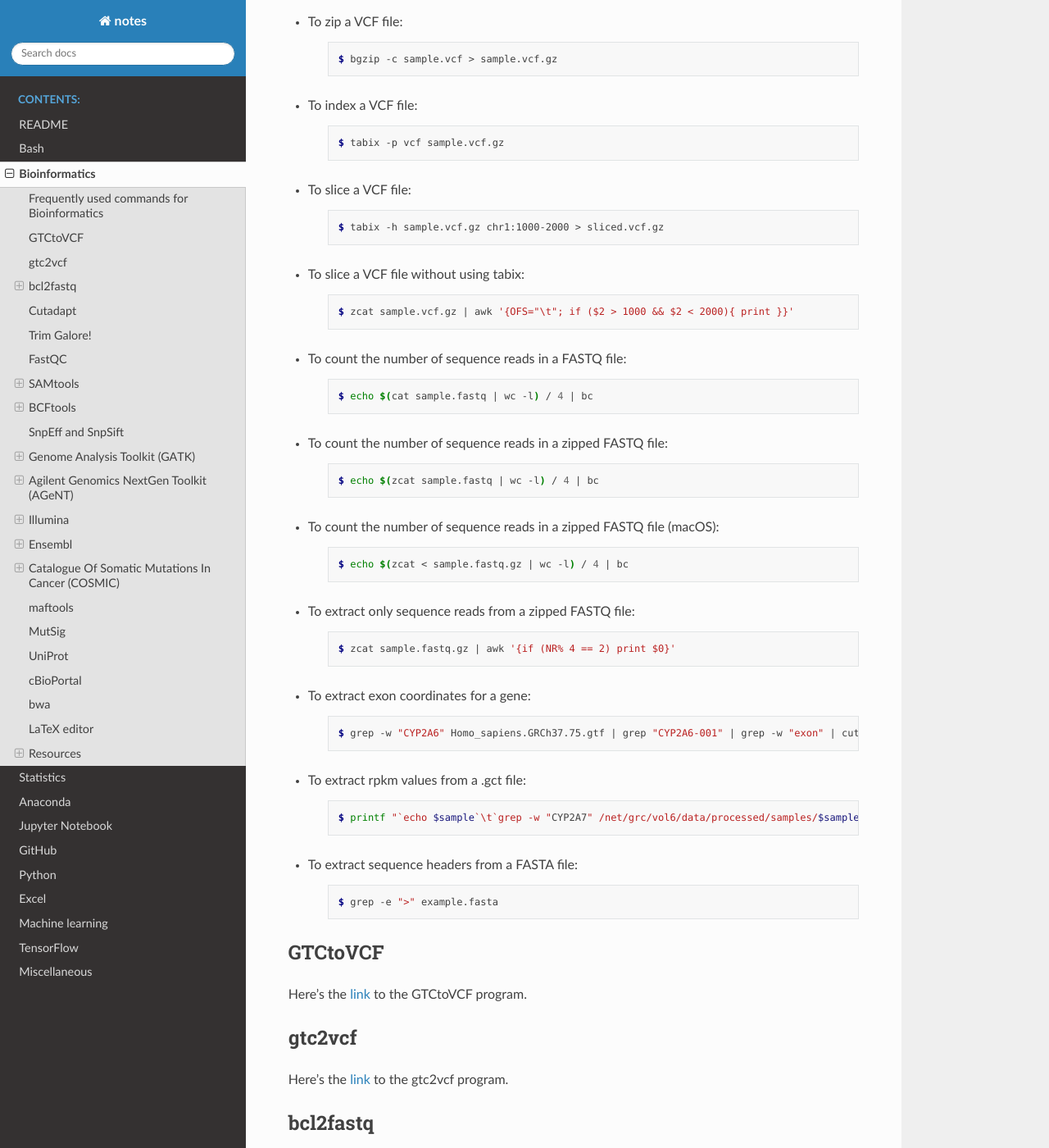
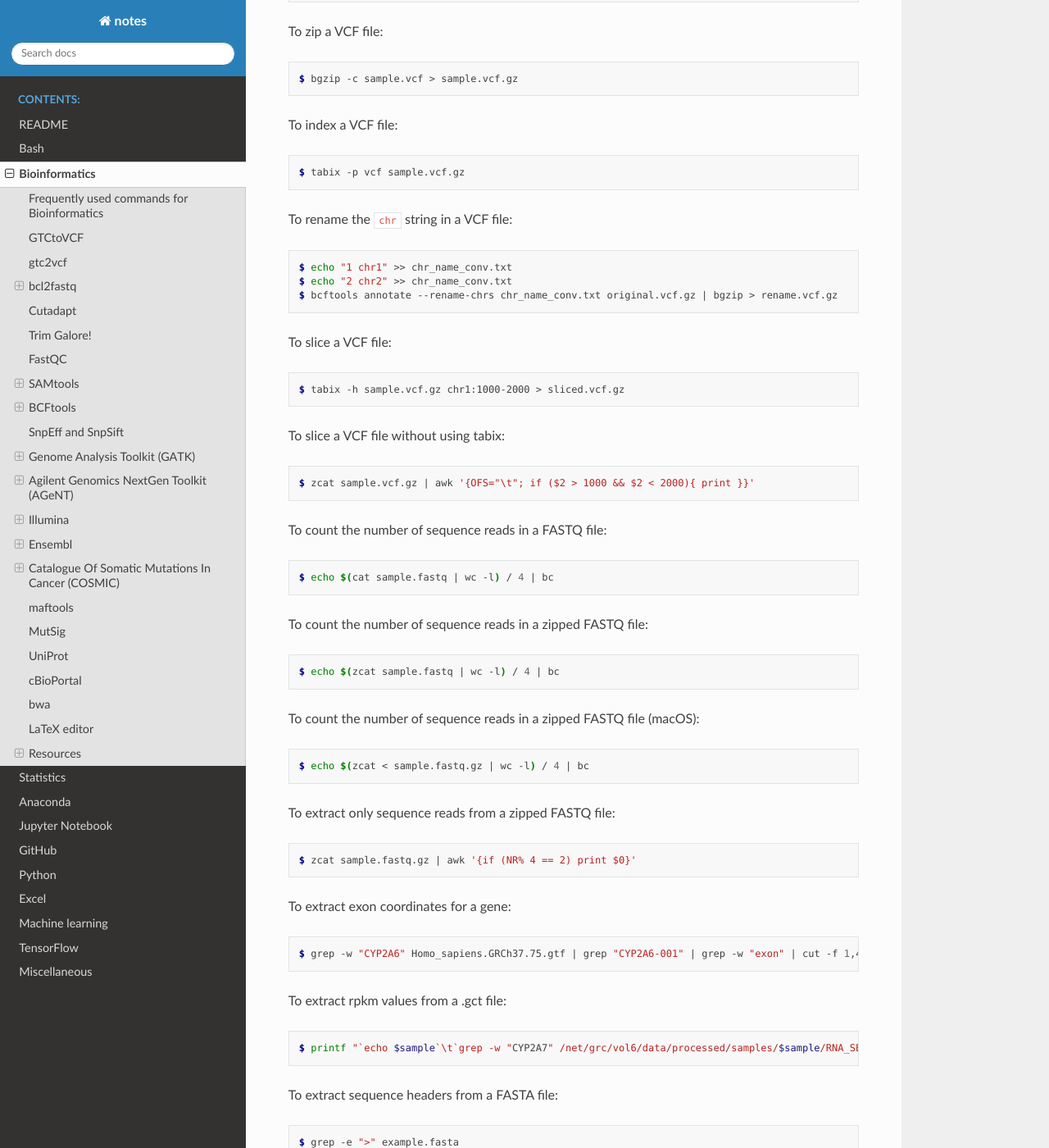
Before and after one commit to sbslee/notes, a Sphinx documentation site: the page built from docs/bioinformatics.rst, in a window 1280 px wide and 1400 px high, scrolled down 304 px. Shown: the whole window at 82% size. Built offline with Sphinx 7.4.7 and the Read the Docs theme 2.0.0, drawn with Linux system fonts in a browser that asks for light colours.

Commit message:
Update notes

```diff
--- a/docs/bioinformatics.rst
+++ b/docs/bioinformatics.rst
@@ -4,78 +4,85 @@ Bioinformatics
 Frequently used commands for Bioinformatics
 ===========================================
 
-* To extract regions from a BED file:
+To extract regions from a BED file:
 
-    .. code-block:: console
+.. code-block:: console
 
-        $ awk '{print $1":"$2"-"$3}' example.bed | sed 's/chr//g' > regions.list
+    $ awk '{print $1":"$2"-"$3}' example.bed | sed 's/chr//g' > regions.list
 
-* To zip a VCF file:
+To zip a VCF file:
 
-    .. code-block:: console
+.. code-block:: console
 
-        $ bgzip -c sample.vcf > sample.vcf.gz
+    $ bgzip -c sample.vcf > sample.vcf.gz
 
-* To index a VCF file:
+To index a VCF file:
 
-    .. code-block:: console
+.. code-block:: console
 
-        $ tabix -p vcf sample.vcf.gz
+    $ tabix -p vcf sample.vcf.gz
 
-* To slice a VCF file:
+To rename the ``chr`` string in a VCF file:
 
-    .. code-block:: console
+.. code-block:: console
 
-        $ tabix -h sample.vcf.gz chr1:1000-2000 > sliced.vcf.gz
+    $ echo "1 chr1" >> chr_name_conv.txt
+    $ echo "2 chr2" >> chr_name_conv.txt
+    $ bcftools annotate --rename-chrs chr_name_conv.txt original.vcf.gz | bgzip > rename.vcf.gz
 
-* To slice a VCF file without using tabix:
+To slice a VCF file:
 
-    .. code-block:: console
+.. code-block:: console
 
-        $ zcat sample.vcf.gz | awk '{OFS="\t"; if ($2 > 1000 && $2 < 2000){ print }}'
+    $ tabix -h sample.vcf.gz chr1:1000-2000 > sliced.vcf.gz
 
-* To count the number of sequence reads in a FASTQ file:
+To slice a VCF file without using tabix:
 
-    .. code-block:: console
+.. code-block:: console
 
-        $ echo $(cat sample.fastq | wc -l) / 4 | bc
+    $ zcat sample.vcf.gz | awk '{OFS="\t"; if ($2 > 1000 && $2 < 2000){ print }}'
 
-* To count the number of sequence reads in a zipped FASTQ file:
+To count the number of sequence reads in a FASTQ file:
 
-    .. code-block:: console
+.. code-block:: console
 
-        $ echo $(zcat sample.fastq | wc -l) / 4 | bc
+    $ echo $(cat sample.fastq | wc -l) / 4 | bc
 
-* To count the number of sequence reads in a zipped FASTQ file (macOS):
+To count the number of sequence reads in a zipped FASTQ file:
 
-    .. code-block:: console
+.. code-block:: console
 
-        $ echo $(zcat < sample.fastq.gz | wc -l) / 4 | bc
+    $ echo $(zcat sample.fastq | wc -l) / 4 | bc
 
-* To extract only sequence reads from a zipped FASTQ file:
+To count the number of sequence reads in a zipped FASTQ file (macOS):
 
-    .. code-block:: console
+.. code-block:: console
 
-        $ zcat sample.fastq.gz | awk '{if (NR% 4 == 2) print $0}'
+    $ echo $(zcat < sample.fastq.gz | wc -l) / 4 | bc
 
-* To extract exon coordinates for a gene:
+To extract only sequence reads from a zipped FASTQ file:
 
-    .. code-block:: console
+.. code-block:: console
 
-        $ grep -w "CYP2A6" Homo_sapiens.GRCh37.75.gtf | grep "CYP2A6-001" | grep -w "exon" | cut -f 1,4,5,9 -d$'\t' | cut -f 1,3 -d';' | sed 's/gene_id "ENSG00000255974"; //g'
+    $ zcat sample.fastq.gz | awk '{if (NR% 4 == 2) print $0}'
 
-* To extract rpkm values from a .gct file:
+To extract exon coordinates for a gene:
 
-    .. code-block:: console
+.. code-block:: console
 
-        $ printf "`echo $sample`\t`grep -w "CYP2A7" /net/grc/vol6/data/processed/samples/$sample/RNA_SEQ/qc/genes.rpkm.gct`\n"
+    $ grep -w "CYP2A6" Homo_sapiens.GRCh37.75.gtf | grep "CYP2A6-001" | grep -w "exon" | cut -f 1,4,5,9 -d$'\t' | cut -f 1,3 -d';' | sed 's/gene_id "ENSG00000255974"; //g'
 
+To extract rpkm values from a .gct file:
 
-* To extract sequence headers from a FASTA file:
+.. code-block:: console
 
-    .. code-block:: console
+    $ printf "`echo $sample`\t`grep -w "CYP2A7" /net/grc/vol6/data/processed/samples/$sample/RNA_SEQ/qc/genes.rpkm.gct`\n"
 
-        $ grep -e ">" example.fasta
+To extract sequence headers from a FASTA file:
+
+.. code-block:: console
+
+    $ grep -e ">" example.fasta
 
 GTCtoVCF
 ========
```
